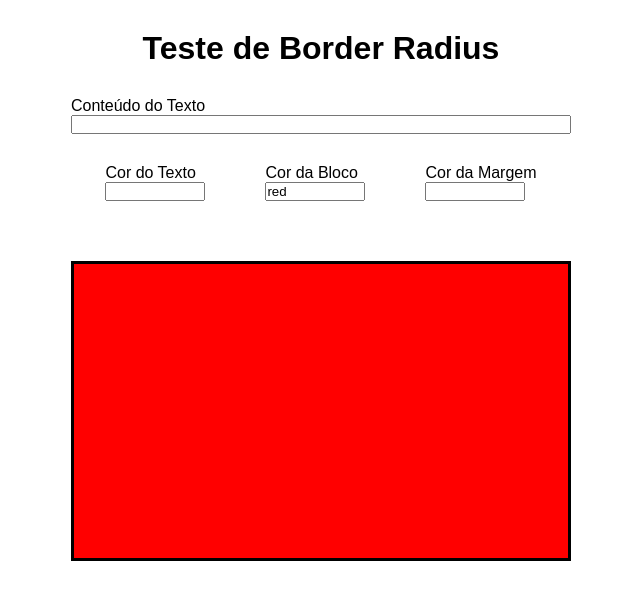
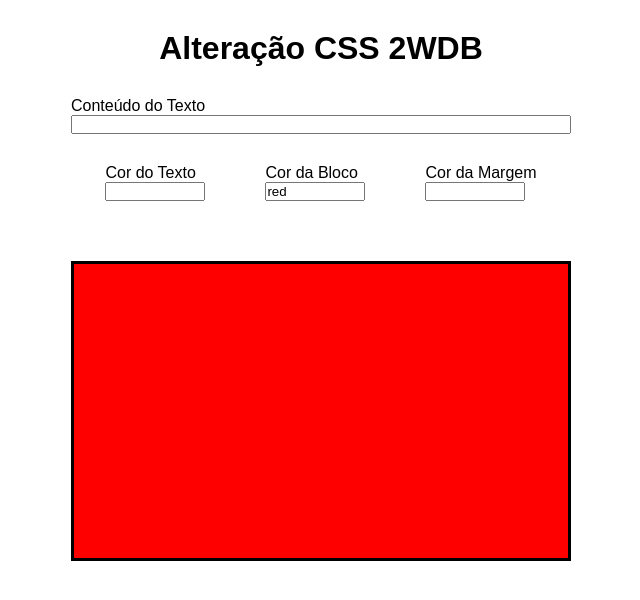
Before and after one commit to Geocipriano/DynamicCSSChange, a Vue app: page / in a window 1280 px wide. Shown: the top 600 px of the page, without its empty margins (319-959 px from the left). Built offline with nearby package versions, Linux system fonts and the light colour scheme.

Commit message:
Alteraçao Titulo 2
Alteração titulo

```diff
--- a/src/App.vue
+++ b/src/App.vue
@@ -1,7 +1,7 @@
 <template>
   <div id="app" :style="{backgroundColor: pageColor}">
     <div class="titulo">
-      <h1>Teste de Border Radius</h1>
+      <h1>Alteração CSS 2WDB</h1>
     </div>
     <div class="inputText">
         <div>
```
